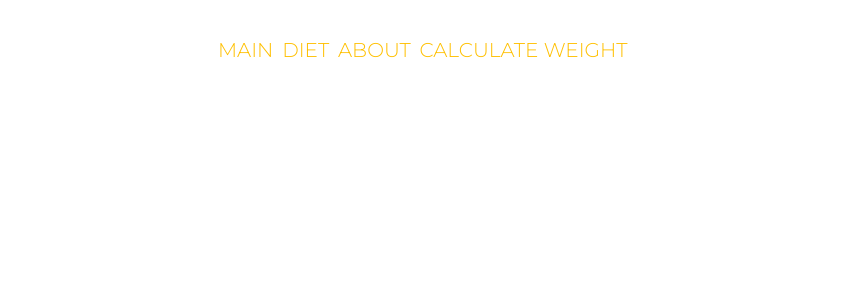
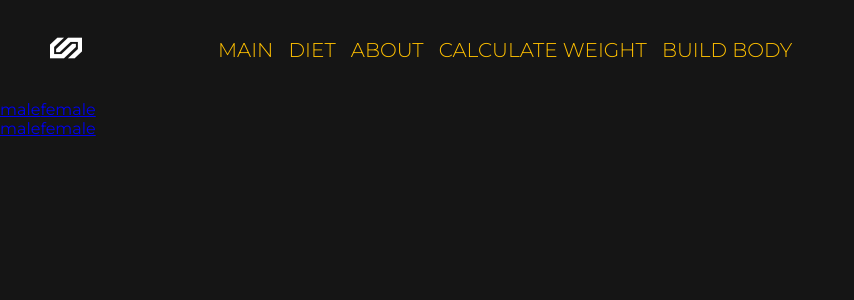
Before and after one commit to SulimanVu/Health-Front, a React (Create React App) app: page /body in a window 1280 px wide. Shown: the top 300 px of the page, without its empty margins (0-854 px from the left). Built offline with nearby package versions, Linux system fonts and the light colour scheme.

Commit message:
Сделал переходы на странице Body

```diff
--- a/src/App.jsx
+++ b/src/App.jsx
@@ -19,7 +19,7 @@ export const App = () => {
         <Route path="/signup" element={<SignUp />} />
         <Route path="/" element={<Main />} />
         <Route path="/about" element={<About />} />
-        <Route path="/body">
+        <Route path="/body" element={<Body/>}>
           <Route index element={<Body />} />
           <Route path="boy" element={<BoyBody />} />
           <Route path="girl" element={<GirlBody />} />
--- a/src/components/Body/Body.jsx
+++ b/src/components/Body/Body.jsx
@@ -1,11 +1,20 @@
-import React from 'react';
+import React, { useState } from "react";
+import { Link } from "react-router-dom";
+import styles from "./body.module.scss";
+import { Outlet } from "react-router-dom";
 
 const Body = () => {
-    return (
-        <div>
+  const [gender, setGender] = useState("male");
 
-        </div>
-    );
+  return (
+    <div className={styles.main}>
+      <div className={styles.sviper}>
+        <Link to={"/body/boy"}>male</Link>
+        <Link to={"girl"}>female</Link>
+        <Outlet />
+      </div>
+    </div>
+  );
 };
 
 export default Body;
--- a/src/components/Body/Boy-Body/BoyBody.jsx
+++ b/src/components/Body/Boy-Body/BoyBody.jsx
@@ -27,54 +27,61 @@ const BoyBody = () => {
             className={styles.traps_a}
             src="https://musclewiki.com/static/Crops/08.-TrapsLeft.png"
             alt="#"
-          title="erwwerewr"
-
+            title="Трапецивидная мышца"
           />
-
         <img
           className={styles.traps_b}
           src="https://musclewiki.com/static/Crops/08.-TrapsRight.png"
           alt="#"
+          title="Трапецивидная мышца"
         />
         <img
           className={styles.shoulders_a}
           src="https://musclewiki.com/static/Crops/07.A-Deltoids.png"
           alt="#"
+          title="Плечо"
         />
         <img
           className={styles.shoulders_b}
           src="https://musclewiki.com/static/Crops/07.B-Deltoids.png"
           alt="#"
+          title="Плечо"
         />
         <img
           className={styles.pecs}
           src="https://musclewiki.com/static/Crops/06.-Pecs.png"
           alt="#"
+          title="Грудь"
         />
         <img
           className={styles.biceps_a}
           src="https://musclewiki.com/static/Crops/05.A-Biceps.png"
           alt="#"
+          title="Бицепс"
         />
         <img
           className={styles.biceps_b}
           src="https://musclewiki.com/static/Crops/05.B-Biceps.png"
           alt="#"
+          title="Бицепс"
         />
         <img
           className={styles.forearm_a}
           src="https://musclewiki.com/static/Crops/14.A-Forearms.png"
           alt="#"
+          title="Предплечье"
         />
         <img
           className={styles.forearm_b}
           src="https://musclewiki.com/static/Crops/14.B-Forearms.png"
           alt="#"
+          title="Предплечье"
         />
         <img
           className={styles.obliques}
           src="https://musclewiki.com/static/Crops/04.-Obliques.png"
           alt="#"
+          title="Пресс"
         />
         <img
           className={styles.quads_a}
--- a/src/components/Body/Boy-Body/boybody.module.scss
+++ b/src/components/Body/Boy-Body/boybody.module.scss
@@ -2,14 +2,17 @@
   height: 100vh;
   .muscle_map {
     position: relative;
-    width: 90%;
-    margin: 0 auto;
+    width: 65%;
+    margin: 60px auto 0;
+    min-height: 100vh;
+    background-color: #151515;
     .background {
       position: absolute;
       top: 0;
       left: 0;
       width: 1000px;
       opacity: 1;
+      margin: auto;
     }
     .traps_a {
       position: absolute;
--- a/src/components/Body/Girl-Body/girlbody.module.scss
+++ b/src/components/Body/Girl-Body/girlbody.module.scss
@@ -2,8 +2,10 @@
     height: 100vh;
     .muscle_map {
       position: relative;
-      width: 90%;
-      margin: 0 auto;
+      width: 65%;
+      margin: 60px auto 0;
+      min-height: 100vh;
+      background-color: #151515;
       .background {
         position: absolute;
         top: 0;
--- /dev/null
+++ b/src/components/Body/body.module.scss
@@ -0,0 +1,4 @@
+.main{
+    background-color: #151515;
+    min-height: 100vh;
+}
--- a/src/components/Header/Header.jsx
+++ b/src/components/Header/Header.jsx
@@ -5,7 +5,8 @@ import { Link } from "react-router-dom";
 
 const Header = () => {
   return (
-    <header>
+    <section className={styles.head}>
+      <header>
       <div className={styles.logo}>
         <Link to={"/"}><img alt="#" src={logo} /></Link>
       </div>
@@ -15,10 +16,11 @@ const Header = () => {
           <li><Link to={"/diet"} className={styles.link}>diet</Link></li>
           <li><Link to={"/about"} className={styles.link}>About</Link></li>
           <li><Link to={"/about"} className={styles.link}>calculate weight</Link></li>
-
+          <li><Link to={"/body"} className={styles.link}>build body</Link></li>
         </ul>
       </div>
     </header>
+    </section>
   );
 };
 
--- a/src/components/Header/Header.module.scss
+++ b/src/components/Header/Header.module.scss
@@ -2,6 +2,10 @@
   margin: 0;
   font-family: "Montserrat", sans-serif;
 }
+.head{
+  position: relative;
+  height: 100px;
+  background-color: #151515;
   header {
     width: 100%;
     height: 100px;
@@ -29,7 +33,7 @@ header {
       ul {
         display: flex;
         align-items: center;
-      width: 40%;
+        width: 60%;
         list-style-type: none;
         justify-content: space-between;
         margin-right: 15%;
@@ -44,6 +48,8 @@ header {
       }
     }
   }
+}
+
 
 li {
   font-size: 20px;
--- a/src/index.scss
+++ b/src/index.scss
@@ -0,0 +1,3 @@
+*{
+    box-sizing: border-box;
+}
--- a/src/pages/MainPage/main.module.scss
+++ b/src/pages/MainPage/main.module.scss
@@ -1,7 +1,7 @@
 .banner{
     .main_img{
         background-color: #151515;
-        height: 700px;
+        height: 650px;
         background-image: url("../../public/main_right2.jpg");
         background-repeat: no-repeat;
         background-size: 75vh;
```
Lines whose indentation alone changed are shown as unchanged.
